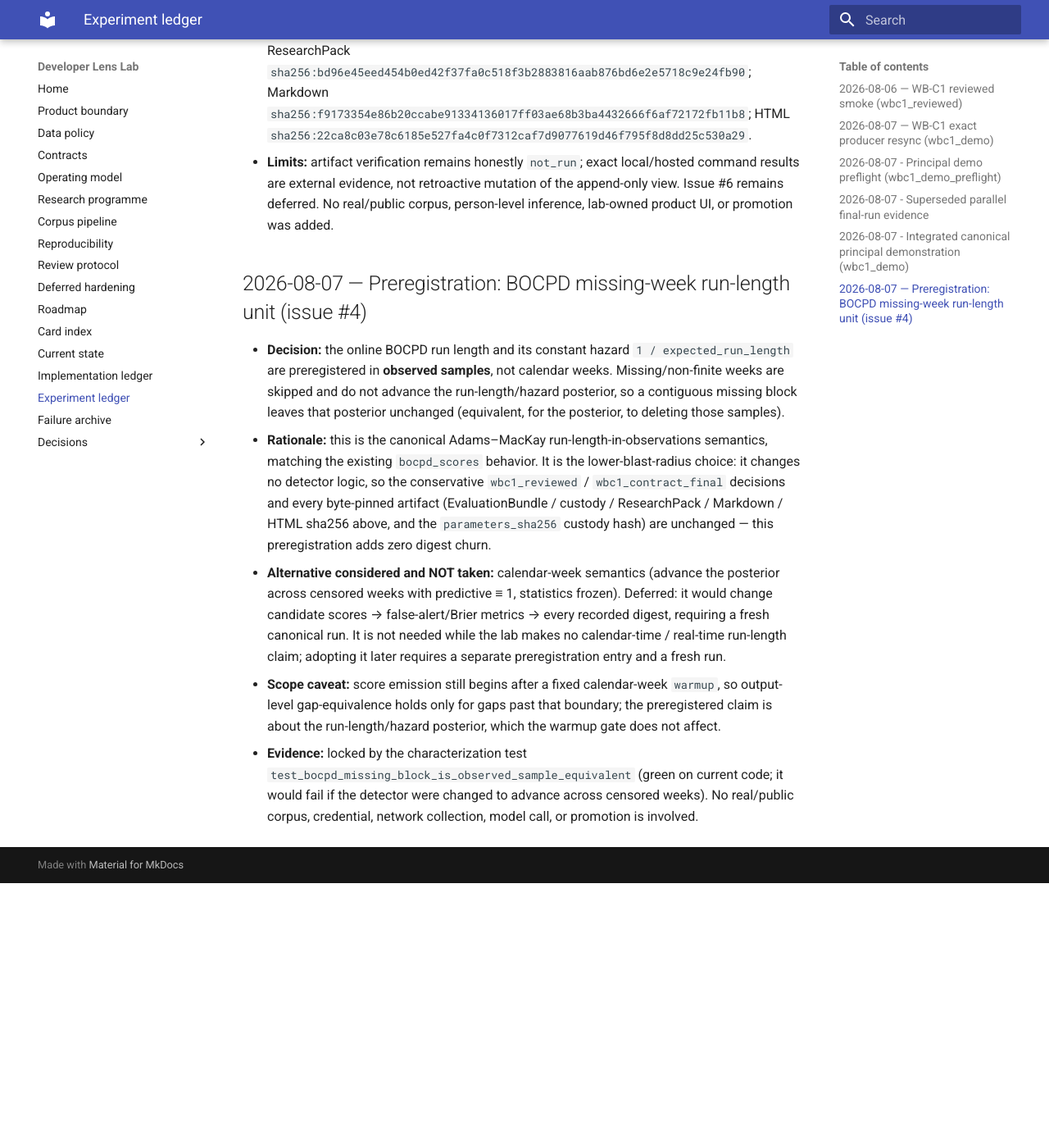
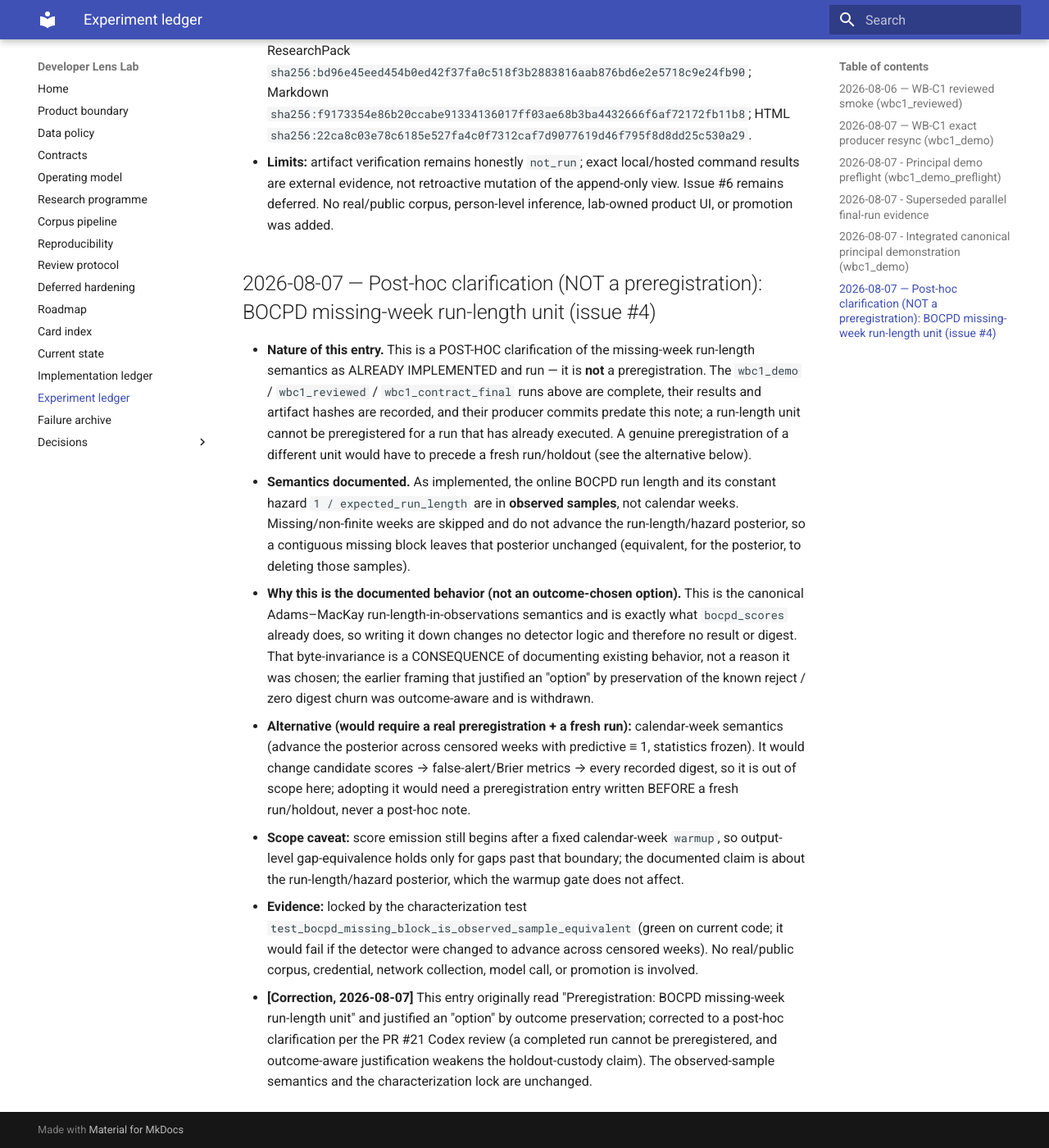
Before and after one commit to Chris0Jeky/developer-lens-lab, an MkDocs documentation site: the page built from docs/EXPERIMENT_LEDGER.md, in a window 1280 px wide and 1400 px high, scrolled down 3842 px. Shown: the whole window at 82% size. Built offline with MkDocs 1.6.1 and Material for MkDocs 9.7.7, drawn with Linux system fonts in a browser that asks for light colours; before the commit the page ends 4919 px from its top, so only the background shows below that.

Commit message:
docs: correct #4 framing from preregistration to post-hoc clarification
PR #21 Codex review (P1+P2): a completed run (wbc1_demo) cannot be preregistered, and the Option-A
rationale was outcome-aware (it cited preserving the known reject / zero digest churn), which
weakens the holdout-custody claim. Reframe the EXPERIMENT/IMPLEMENTATION ledger #4 entries and the
RESEARCH_PROGRAMME sentence as a post-hoc characterization of already-implemented behavior (not a
preregistration), withdraw the outcome-preservation justification (keep the canonical-BOCPD-semantics
rationale), and correct the pre-integration '70 passed' count (74 at the integrated head). The
observed-sample semantics and the characterization lock are unchanged; original preregistered-run
entries (WB.C1.CHANGE_POINT) are untouched.

```diff
--- a/docs/EXPERIMENT_LEDGER.md
+++ b/docs/EXPERIMENT_LEDGER.md
@@ -132,26 +132,36 @@ policy, holdout custody event, exact command, lock hash, result, decision, and r
   deferred. No real/public corpus, person-level inference, lab-owned product UI, or promotion was
   added.
 
-## 2026-08-07 — Preregistration: BOCPD missing-week run-length unit (issue #4)
+## 2026-08-07 — Post-hoc clarification (NOT a preregistration): BOCPD missing-week run-length unit (issue #4)
 
-- **Decision:** the online BOCPD run length and its constant hazard `1 / expected_run_length` are
-  preregistered in **observed samples**, not calendar weeks. Missing/non-finite weeks are skipped and
-  do not advance the run-length/hazard posterior, so a contiguous missing block leaves that posterior
-  unchanged (equivalent, for the posterior, to deleting those samples).
-- **Rationale:** this is the canonical Adams–MacKay run-length-in-observations semantics, matching the
-  existing `bocpd_scores` behavior. It is the lower-blast-radius choice: it changes no detector logic,
-  so the conservative `wbc1_reviewed` / `wbc1_contract_final` decisions and every byte-pinned artifact
-  (EvaluationBundle / custody / ResearchPack / Markdown / HTML sha256 above, and the
-  `parameters_sha256` custody hash) are unchanged — this preregistration adds zero digest churn.
-- **Alternative considered and NOT taken:** calendar-week semantics (advance the posterior across
-  censored weeks with predictive ≡ 1, statistics frozen). Deferred: it would change candidate scores
-  → false-alert/Brier metrics → every recorded digest, requiring a fresh canonical run. It is not
-  needed while the lab makes no calendar-time / real-time run-length claim; adopting it later requires
-  a separate preregistration entry and a fresh run.
+- **Nature of this entry.** This is a POST-HOC clarification of the missing-week run-length semantics as
+  ALREADY IMPLEMENTED and run — it is **not** a preregistration. The `wbc1_demo` / `wbc1_reviewed` /
+  `wbc1_contract_final` runs above are complete, their results and artifact hashes are recorded, and their
+  producer commits predate this note; a run-length unit cannot be preregistered for a run that has already
+  executed. A genuine preregistration of a different unit would have to precede a fresh run/holdout (see the
+  alternative below).
+- **Semantics documented.** As implemented, the online BOCPD run length and its constant hazard
+  `1 / expected_run_length` are in **observed samples**, not calendar weeks. Missing/non-finite weeks are
+  skipped and do not advance the run-length/hazard posterior, so a contiguous missing block leaves that
+  posterior unchanged (equivalent, for the posterior, to deleting those samples).
+- **Why this is the documented behavior (not an outcome-chosen option).** This is the canonical
+  Adams–MacKay run-length-in-observations semantics and is exactly what `bocpd_scores` already does, so
+  writing it down changes no detector logic and therefore no result or digest. That byte-invariance is a
+  CONSEQUENCE of documenting existing behavior, not a reason it was chosen; the earlier framing that
+  justified an "option" by preservation of the known reject / zero digest churn was outcome-aware and is
+  withdrawn.
+- **Alternative (would require a real preregistration + a fresh run):** calendar-week semantics (advance the
+  posterior across censored weeks with predictive ≡ 1, statistics frozen). It would change candidate scores
+  → false-alert/Brier metrics → every recorded digest, so it is out of scope here; adopting it would need a
+  preregistration entry written BEFORE a fresh run/holdout, never a post-hoc note.
 - **Scope caveat:** score emission still begins after a fixed calendar-week `warmup`, so output-level
-  gap-equivalence holds only for gaps past that boundary; the preregistered claim is about the
+  gap-equivalence holds only for gaps past that boundary; the documented claim is about the
   run-length/hazard posterior, which the warmup gate does not affect.
 - **Evidence:** locked by the characterization test
   `test_bocpd_missing_block_is_observed_sample_equivalent` (green on current code; it would fail if the
   detector were changed to advance across censored weeks). No real/public corpus, credential, network
   collection, model call, or promotion is involved.
+- **[Correction, 2026-08-07]** This entry originally read "Preregistration: BOCPD missing-week run-length
+  unit" and justified an "option" by outcome preservation; corrected to a post-hoc clarification per the
+  PR #21 Codex review (a completed run cannot be preregistered, and outcome-aware justification weakens the
+  holdout-custody claim). The observed-sample semantics and the characterization lock are unchanged.
```
Also changed, not shown: docs/IMPLEMENTATION_LEDGER.md (+19 -11 lines), docs/RESEARCH_PROGRAMME.md (+8 -6 lines).
